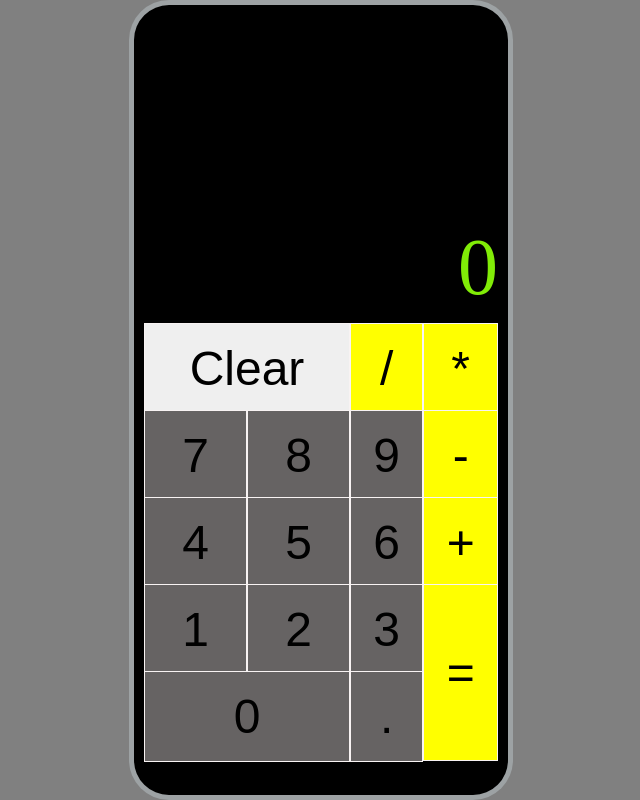
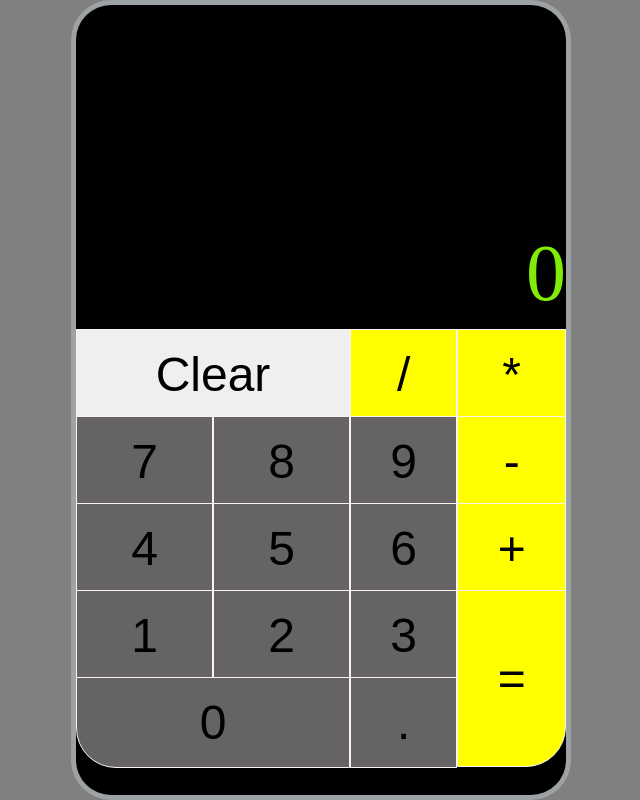
Before and after one commit to MohamadObeid9/calculator, a plain HTML site: page index.html in a window 1280 px wide. Shown: the whole page, without its empty margins (319-959 px from the left). Drawn offline with Linux system fonts and the light colour scheme.

Commit message:
fix the look in css

```diff
--- a/style.css
+++ b/style.css
@@ -4,7 +4,6 @@
   box-sizing: border-box;
 }
 body {
-  width: 100vw;
   height: 100vh;
   background-color: grey;
   display: flex;
@@ -13,15 +12,15 @@ body {
 }
 .calculator {
   background-color: black;
-  width: 30%;
+  width: 500px;
   height: 100%;
-  padding: 10px;
+  /* padding: 10px; */
   border: 5px solid rgba(168, 173, 175, 0.938);
-  border-radius: 40px;
+  border-radius: 40px /*40px 0px 0px*/;
 }
 .display {
   width: 100%;
-  height: 40%;
+  height: 41%;
   color: rgb(129, 236, 7);
   font-size: 5em;
   display: flex;
@@ -44,6 +43,7 @@ button {
   /* border-radius: 50%; */
 }
 .container {
+  width:100%;
   display: grid;
   grid-template-rows: repeat(5, 50px);
   grid-template-columns: repeat(4, 50px);
@@ -84,7 +84,7 @@ button {
 }
 .zero {
   grid-area: zero;
-  /* border-radius: 100px; */
+  border-radius: 0 0 0 40px;
 }
 .point {
   grid-area: point;
@@ -108,5 +108,5 @@ button {
 .equal {
   grid-area: equal;
   height: 123%;
-  /* border-radius: 100px; */
+  border-radius: 0 0 40px;
 }
```
